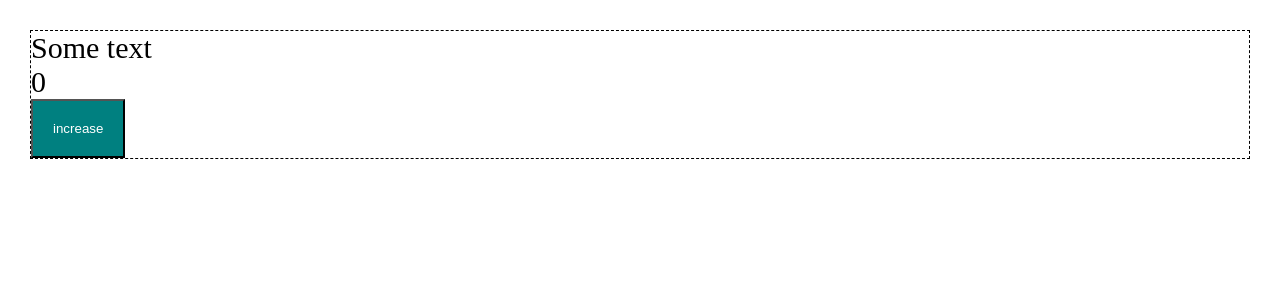
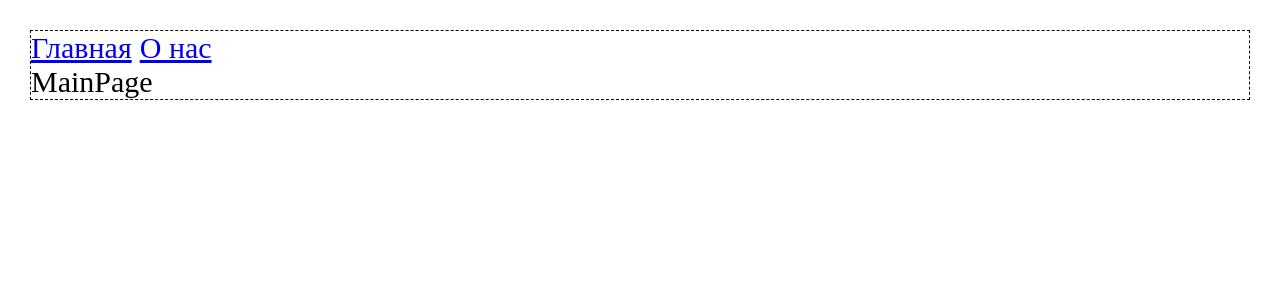
Before and after one commit to yodainferno/ubli, a React app: page / in a window 1280 px wide. Shown: the top 300 px of the page. Built offline with nearby package versions, Linux system fonts and the light colour scheme.

Commit message:
les 1.6
- роутинг
- асинхронный чанки / lazy loading / code splitting

```diff
--- a/package.json
+++ b/package.json
@@ -16,6 +16,7 @@
     "@types/node": "17.0.21",
     "@types/react": "17.0.39",
     "@types/react-dom": "17.0.11",
+    "@types/react-router-dom": "5.3.3",
     "@types/webpack-dev-server": "4.7.2",
     "css-loader": "6.6.0",
     "html-webpack-plugin": "5.5.0",
@@ -32,6 +33,7 @@
   },
   "dependencies": {
     "react": "17.0.2",
-    "react-dom": "17.0.2"
+    "react-dom": "17.0.2",
+    "react-router-dom": "6.2.1"
   }
 }
--- a/src/App.tsx
+++ b/src/App.tsx
@@ -1,13 +1,22 @@
-import React from 'react';
-import {Counter} from "./components/Counter";
-
+import React, {Suspense} from 'react';
 import './index.scss';
+import {Route, Routes, Link} from "react-router-dom";
+import {AboutPageAsync} from "./pages/AboutPage/AboutPage.async";
+import {MainPageAsync} from "./pages/MainPage/MainPage.async";
 
 const App = () => {
     return (
         <div className="app">
-            Some text
-            <Counter />
+            <div className="nav">
+                <Link to={'/'}>Главная</Link>
+                <Link to={'/about'}>О нас</Link>
+            </div>
+            <Suspense fallback={<div>Loading...</div>}>
+                <Routes>
+                    <Route path={'/about'} element={<AboutPageAsync />} />
+                    <Route path={'/'} element={<MainPageAsync />}/>
+                </Routes>
+            </Suspense>
         </div>
     );
 };
--- a/src/index.scss
+++ b/src/index.scss
@@ -9,3 +9,8 @@
     margin: 30px;
     border: dashed 1px;
 }
+
+.nav {
+    display: flex;
+    gap: 8px
+}
--- a/src/index.tsx
+++ b/src/index.tsx
@@ -1,10 +1,11 @@
 import {render} from "react-dom";
 import App from "./App";
+import {BrowserRouter} from "react-router-dom";
 
 
 render(
-    <div>
+    <BrowserRouter>
         <App />
-    </div>,
+    </BrowserRouter>,
     document.getElementById("root")
 );
--- /dev/null
+++ b/src/pages/AboutPage/AboutPage.async.tsx
@@ -0,0 +1,2 @@
+import {lazy} from "react";
+export const AboutPageAsync = lazy(() => import("./AboutPage"));
--- /dev/null
+++ b/src/pages/AboutPage/AboutPage.tsx
@@ -0,0 +1,11 @@
+import React from 'react';
+
+const AboutPage = () => {
+    return (
+        <div>
+            AboutPage
+        </div>
+    );
+};
+
+export default AboutPage;
--- /dev/null
+++ b/src/pages/MainPage/MainPage.async.tsx
@@ -0,0 +1,2 @@
+import {lazy} from "react";
+export const MainPageAsync = lazy(() => import("./MainPage"));
--- /dev/null
+++ b/src/pages/MainPage/MainPage.tsx
@@ -0,0 +1,11 @@
+import React from 'react';
+
+const MainPage = () => {
+    return (
+        <div>
+            MainPage
+        </div>
+    );
+};
+
+export default MainPage;
```
Also changed, not shown: 1 other file (tests, documents, lock files or other folders).
